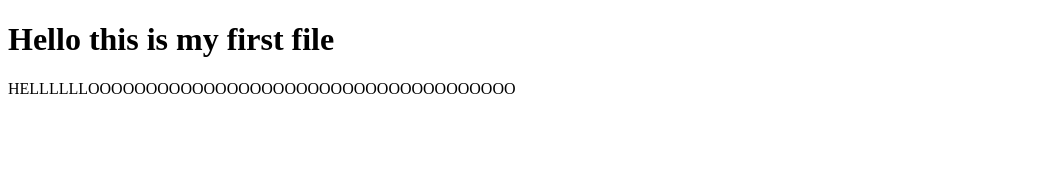
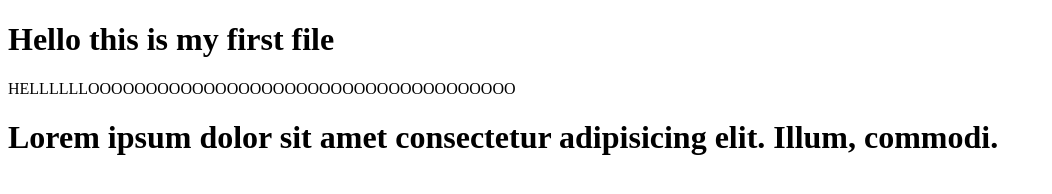
Before and after one commit to faizkhan77/TestingGit, a plain HTML site: page index.html in a window 1280 px wide. Shown: the whole page, without its empty margins (0-1052 px from the left). Drawn offline with Linux system fonts and the light colour scheme.

Commit message:
My second commit

```diff
--- a/index.html
+++ b/index.html
@@ -8,5 +8,7 @@
 <body>
     <h1>Hello this is my first file</h1>
     <p>HELLLLLLOOOOOOOOOOOOOOOOOOOOOOOOOOOOOOOOOOOOO</p>
+
+    <h1>Lorem ipsum dolor sit amet consectetur adipisicing elit. Illum, commodi.</h1>
 </body>
 </html>
```
